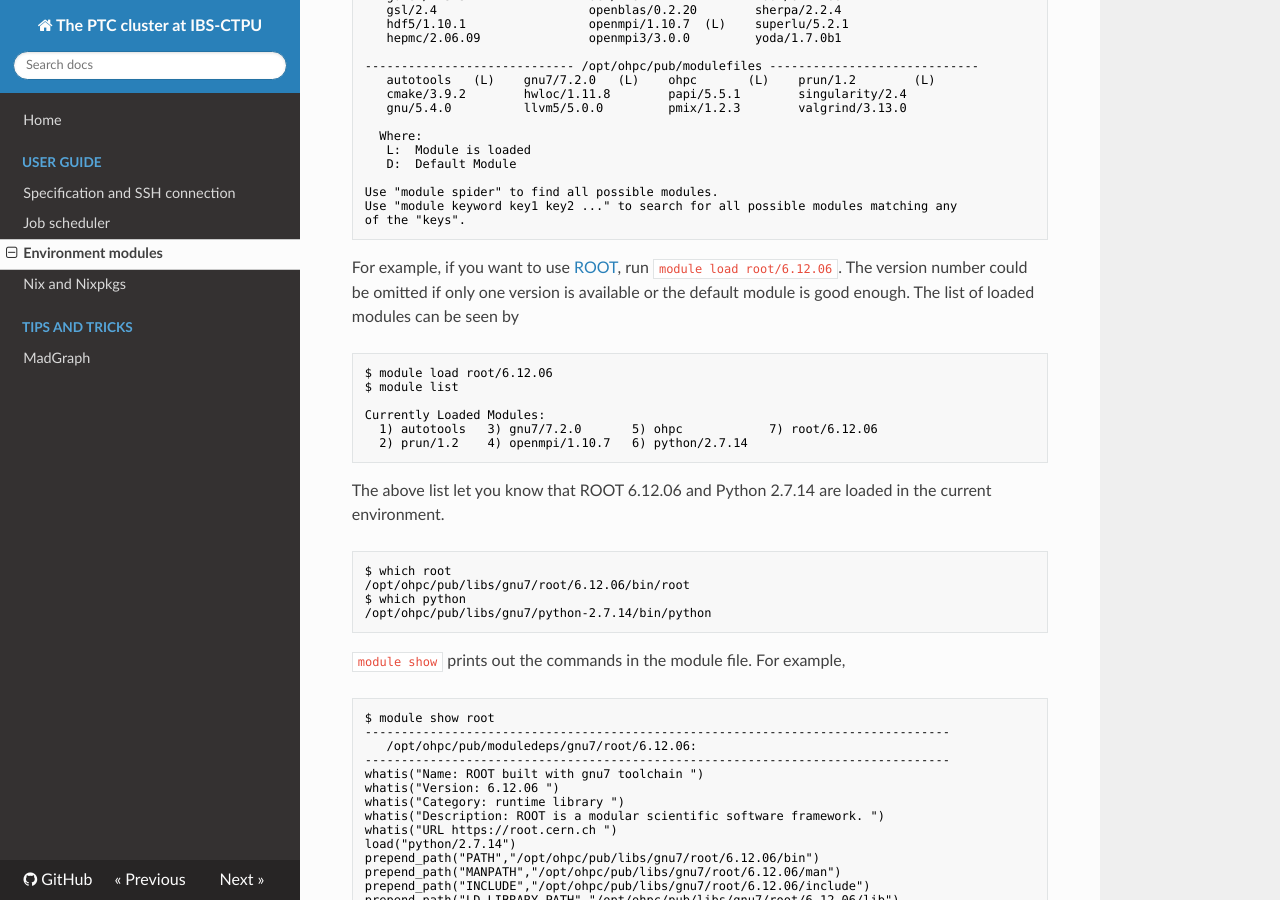
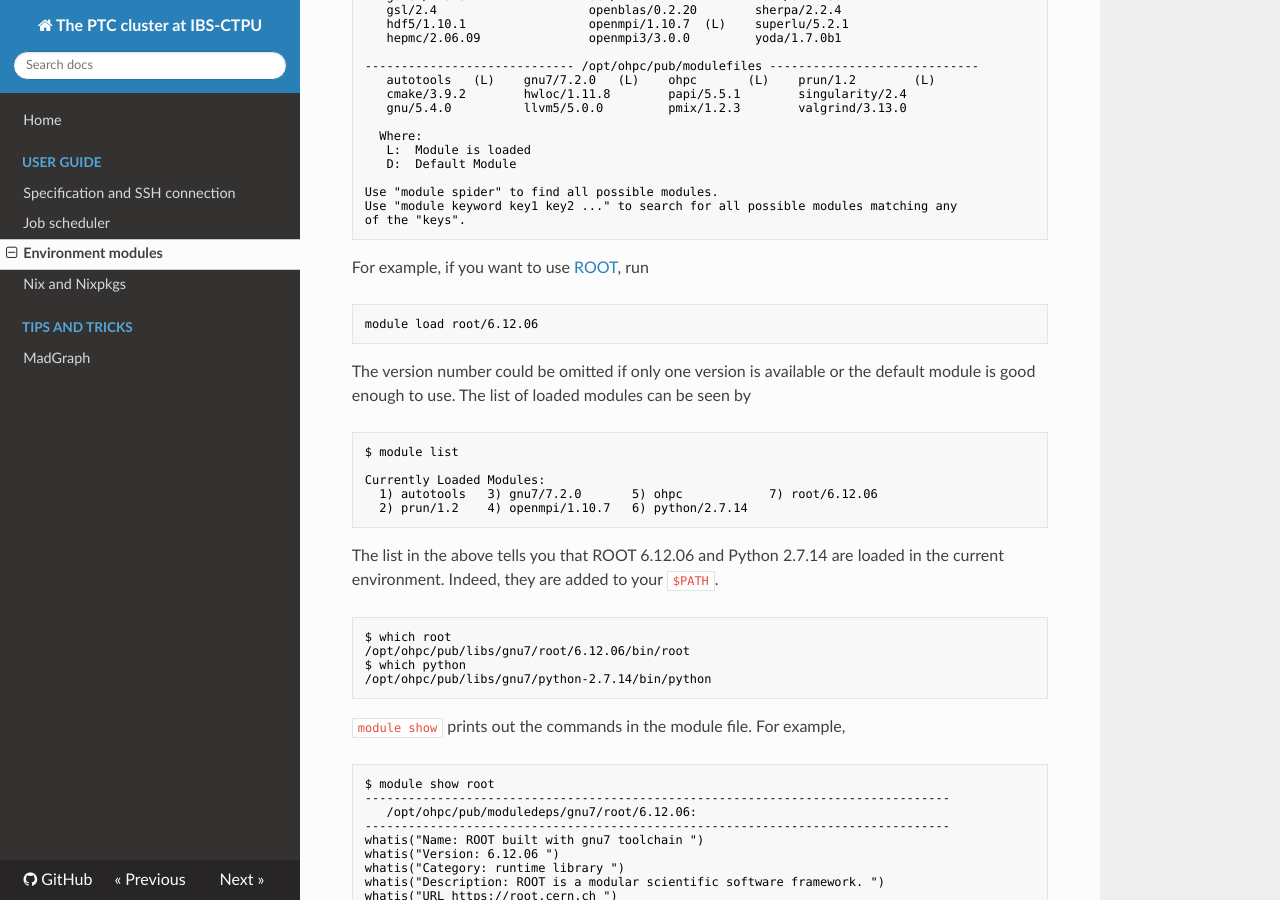
Before and after one commit to cbpark/ptc-cluster, an MkDocs documentation site: the page built from docs/modules.md, in a window 1280 px wide and 900 px high, scrolled down 511 px. Built offline with MkDocs 1.6.1, drawn with Linux system fonts in a browser that asks for light colours; nearby versions of some CDN libraries; old or Windows-style settings are respelled for this version of MkDocs.

Commit message:
Update modules

````diff
--- a/docs/modules.md
+++ b/docs/modules.md
@@ -37,10 +37,15 @@ Use "module keyword key1 key2 ..." to search for all possible modules matching a
 of the "keys".
 ```
 
-For example, if you want to use [ROOT](http://root.cern.ch/), run `module load root/6.12.06`. The version number could be omitted if only one version is available or the default module is good enough. The list of loaded modules can be seen by
+For example, if you want to use [ROOT](http://root.cern.ch/), run
 
 ``` no-highlight
-$ module load root/6.12.06
+module load root/6.12.06
+```
+
+The version number could be omitted if only one version is available or the default module is good enough to use. The list of loaded modules can be seen by
+
+``` no-highlight
 $ module list
 
 Currently Loaded Modules:
@@ -48,7 +53,7 @@ Currently Loaded Modules:
   2) prun/1.2    4) openmpi/1.10.7   6) python/2.7.14
 ```
 
-The above list let you know that ROOT 6.12.06 and Python 2.7.14 are loaded in the current environment.
+The list in the above tells you that ROOT 6.12.06 and Python 2.7.14 are loaded in the current environment. Indeed, they are added to your `$PATH`.
 
 ``` no-highlight
 $ which root
````
